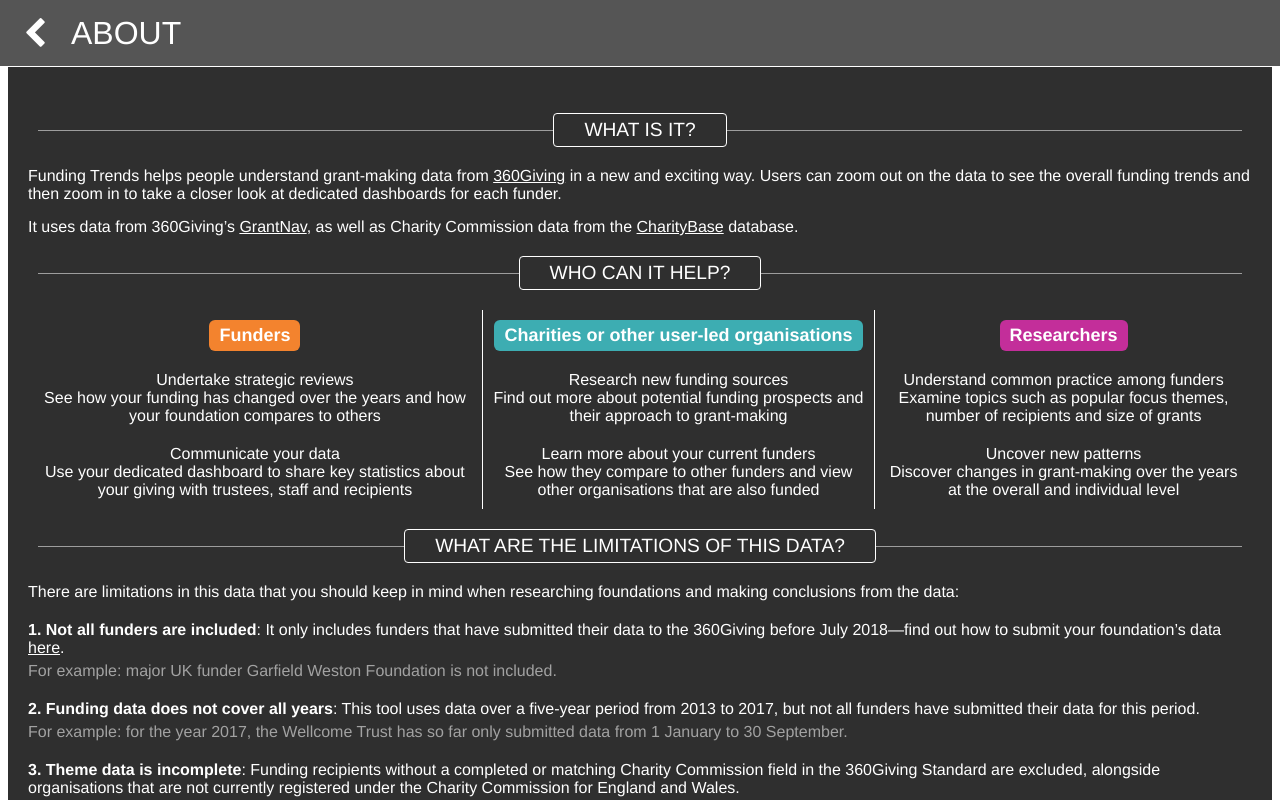
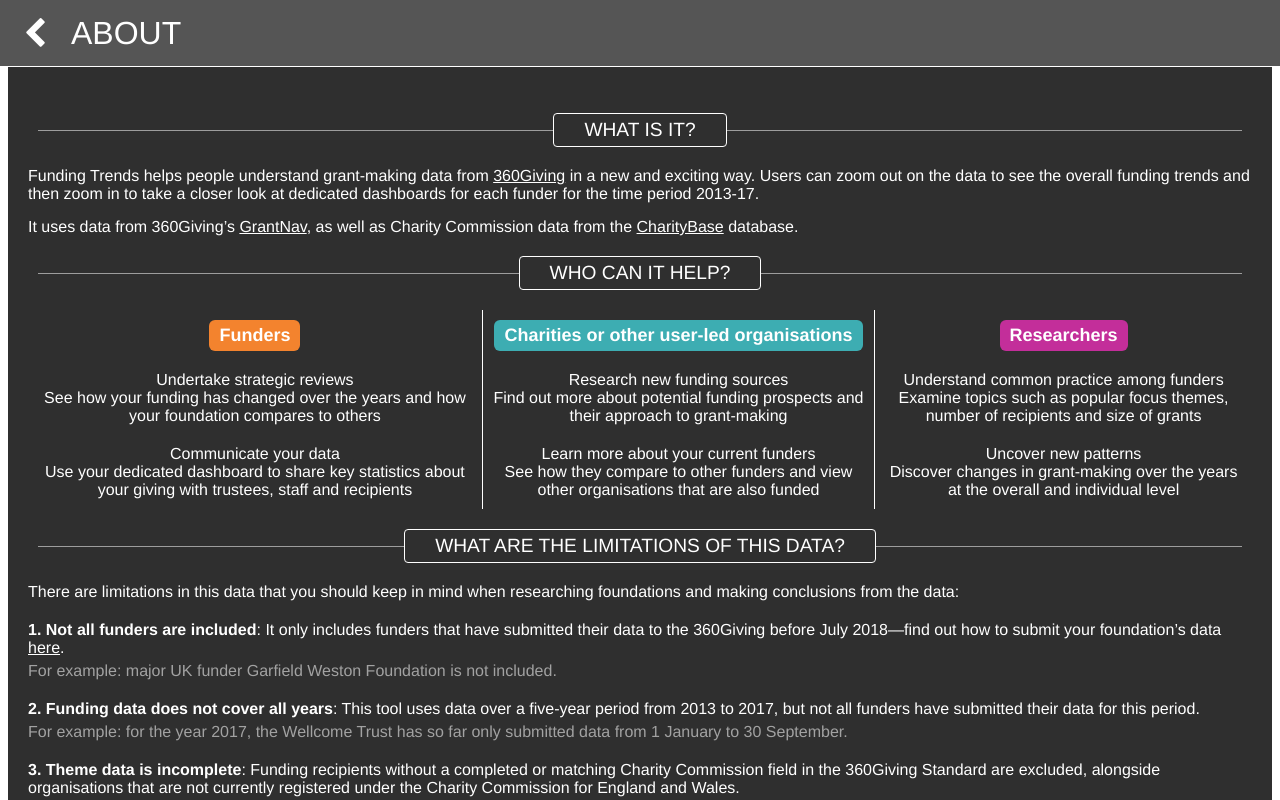
Before and after one commit to JPVSilva88/funding-trends, a React (Create React App) app: page / in a window 1280 px wide. Both pictures are taken after a click on the element "About". Shown: the top 800 px of the page. Built offline with nearby package versions, Linux system fonts and the light colour scheme.

Commit message:
Added extra text on bottom note

```diff
--- a/src/components/About.js
+++ b/src/components/About.js
@@ -35,7 +35,7 @@
             </div>
             <div className="about-content">
                 <div className="section-title"><span>What is it?</span></div>
-                <div>Funding Trends helps people understand grant-making data from <a className="link" href="http://www.threesixtygiving.com" target="_blank" rel="noopener noreferrer">360Giving</a> in a new and exciting way. Users can zoom out on the data to see the overall funding trends and then zoom in to take a closer look at dedicated dashboards for each funder.</div>
+                <div>Funding Trends helps people understand grant-making data from <a className="link" href="http://www.threesixtygiving.com" target="_blank" rel="noopener noreferrer">360Giving</a> in a new and exciting way. Users can zoom out on the data to see the overall funding trends and then zoom in to take a closer look at dedicated dashboards for each funder for the time period 2013-17.</div>
                 <div style={{marginTop: "15px"}}>It uses data from 360Giving’s <a className="link" href="http://grantnav.threesixtygiving.org/" target="_blank" rel="noopener noreferrer">GrantNav</a>, as well as Charity Commission data from the <a className="link" href="https://charitybase.uk/" target="_blank" rel="noopener noreferrer">CharityBase</a> database.</div>
                 <div className="section-title"><span>Who can it help?</span></div>
                 <div className="about-help">
--- a/src/components/Dashboard.js
+++ b/src/components/Dashboard.js
@@ -402,7 +402,7 @@
                 </div>
             </div> : <div className="no-data">No theme data available for this funder</div>}
             <div className="bottom-note">
-                <div>Note: recipients may have more than one theme description within each category and data may not be provided for full calendar years, see <span className="link-rev" onClick={this.onAboutClicked}>About</span> for limitations in this data</div>
+                <div>Note: recipients may have more than one theme description within each category and data may not be provided for each full year, also funder data is organised by calendar year and not by financial year. See <span className="link-rev" onClick={this.onAboutClicked}>About</span> for limitations in this data</div>
             </div>
         </div>;
     }
--- a/src/components/Overall.js
+++ b/src/components/Overall.js
@@ -310,7 +310,7 @@
                 colorClass="operation"
             />
             <div className="bottom-note">
-                <div>Note: recipients may have more than one theme description within each category and data may not be provided for full calendar years, see <span className="link-rev" onClick={this.onAboutClicked}>About</span> for limitations in this data</div>
+                <div>Note: recipients may have more than one theme description within each category and data may not be provided for each full year, also data is organised by calendar year and not by financial year. See <span className="link-rev" onClick={this.onAboutClicked}>About</span> for limitations in this data</div>
             </div>
         </div>;
     }
--- a/src/less/General.less
+++ b/src/less/General.less
@@ -75,7 +75,7 @@
   font-size: small;
   text-align: right;
   color: #999;
-  width: 500px;
+  width: 700px;
 }
 
 ///// YEAR SELECTOR /////
```
